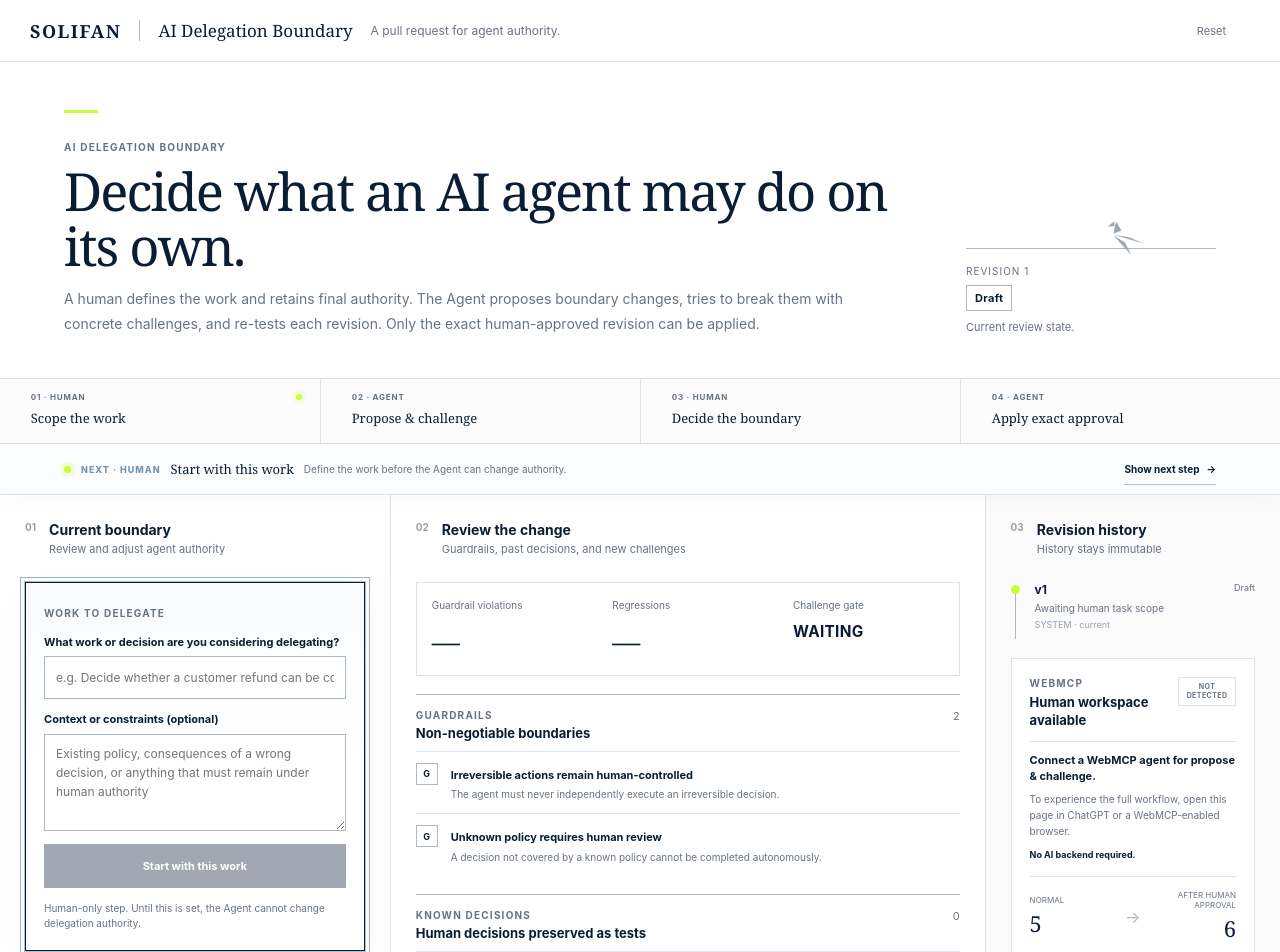
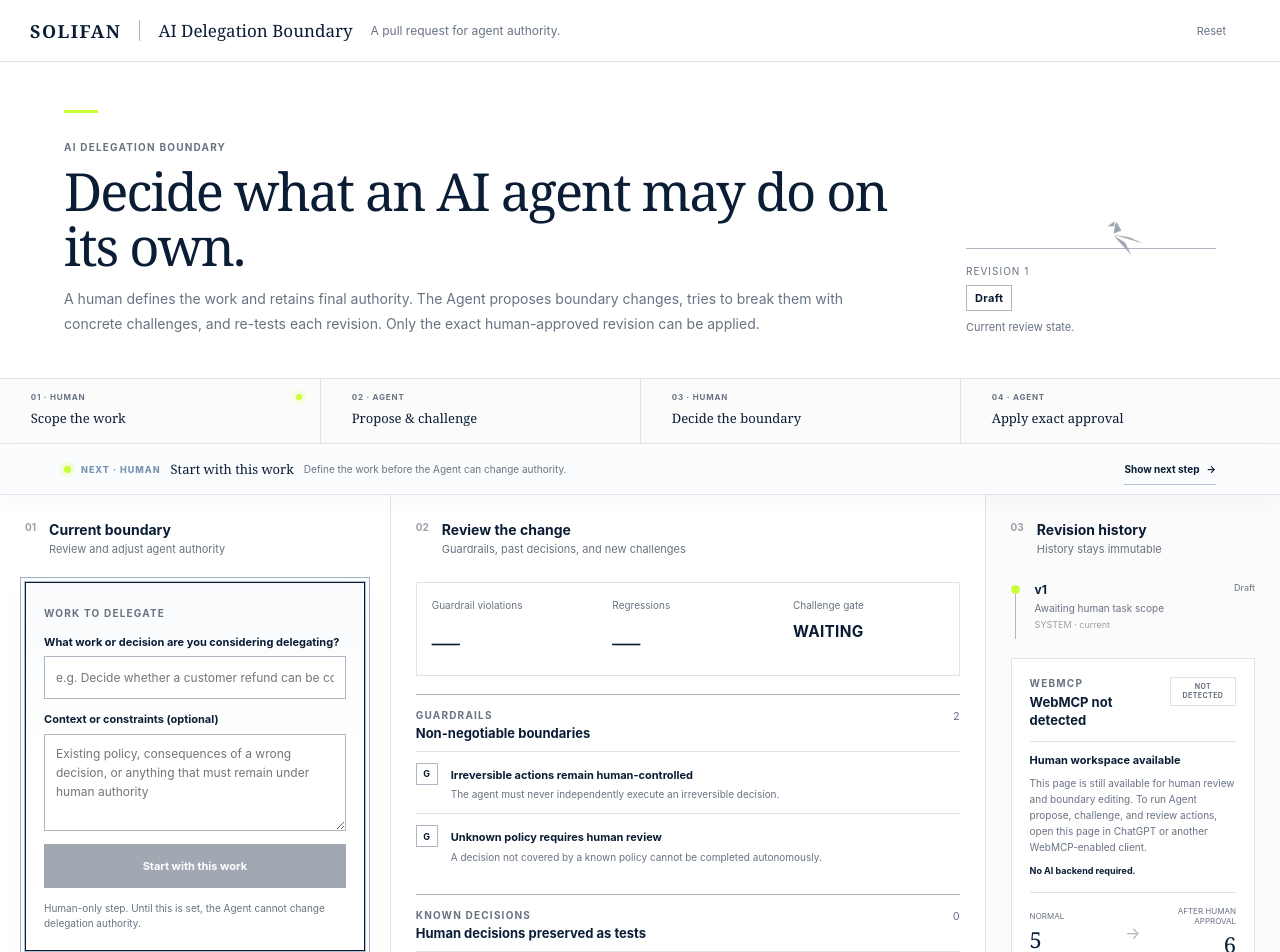
Before and after one commit to solidfdn/ai-delegation-boundary-webmcp, a React (Vite) app: page / in a window 1280 px wide. Shown: the top 952 px of the page. Built offline with nearby package versions, Linux system fonts and the light colour scheme.

Commit message:
Clarify WebMCP runtime ownership for judges

```diff
--- a/src/DelegationApp.tsx
+++ b/src/DelegationApp.tsx
@@ -1931,7 +1931,7 @@ export default function DelegationApp() {
                 <strong>
                   {baseToolCount > 0
                     ? "WebMCP connected"
-                    : "Human workspace available"}
+                    : "WebMCP not detected"}
                 </strong>
               </div>
 
@@ -1956,17 +1956,17 @@ export default function DelegationApp() {
                   </strong>
 
                   <p>
-                    No AI backend required. Agent actions run through your WebMCP-compatible client.
+                    This app has no AI backend. Your WebMCP-compatible client supplies the Agent; the web app owns the boundary, Guardrails, human judgments, approval, and applied state.
                   </p>
                 </>
               ) : (
                 <>
                   <strong>
-                    Connect a WebMCP agent for propose &amp; challenge.
+                    Human workspace available
                   </strong>
 
                   <p>
-                    To experience the full workflow, open this page in ChatGPT or a WebMCP-enabled browser.
+                    This page is still available for human review and boundary editing. To run Agent propose, challenge, and review actions, open this page in ChatGPT or another WebMCP-enabled client.
                   </p>
 
                   <small>
```
